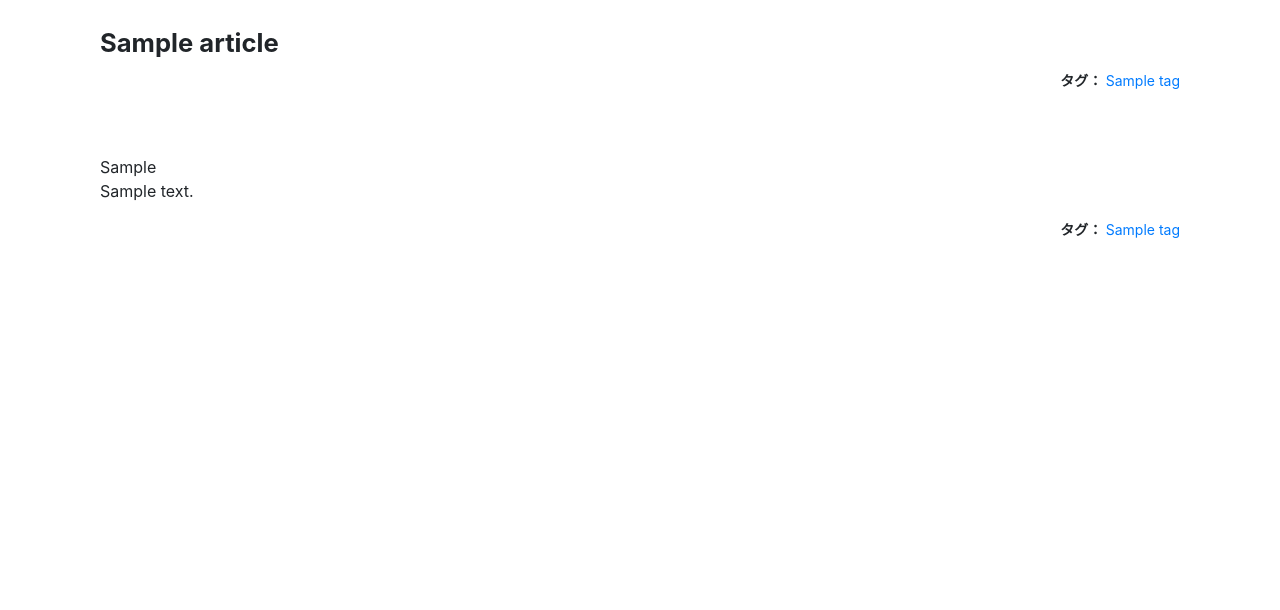
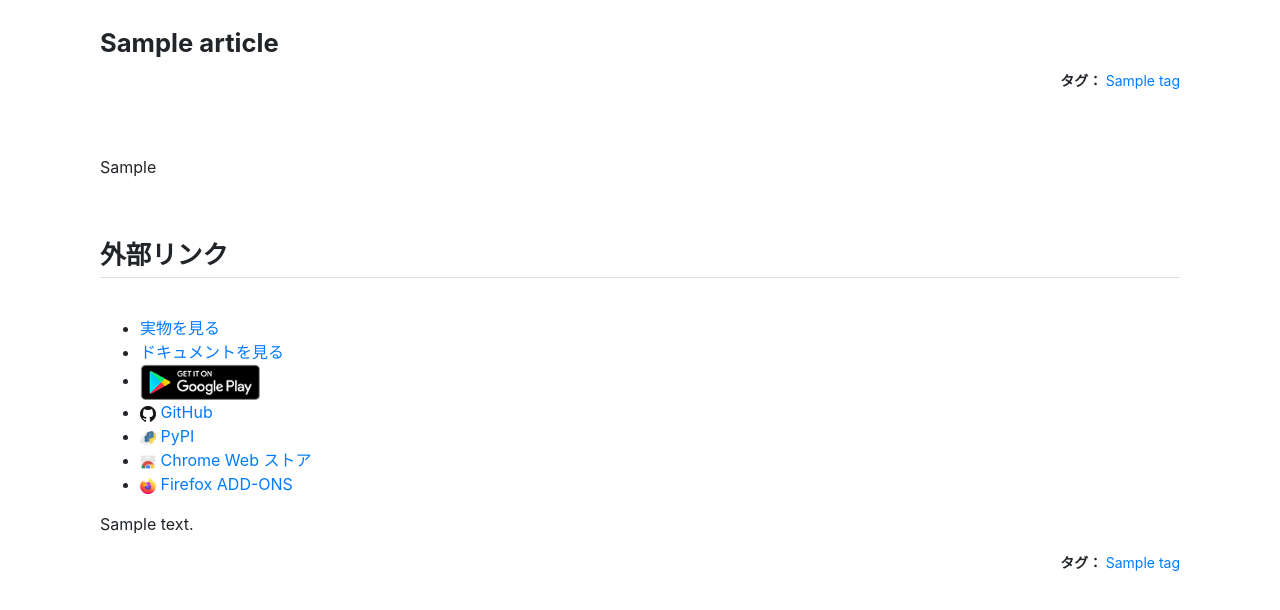
Before and after one commit to unaguna/portfolio-django, a Django app: page /products/1 in a window 1280 px wide. Shown: the top 610 px of the page. Run offline with Django 3.2, Linux system fonts and the light colour scheme; tables that the repository leaves empty hold one stand-in row (values such as "Sample post"); some libraries are stand-ins or nearby versions.

Commit message:
✨製作物記事に外部リンクを追加

```diff
--- a/cms/templates/cms/product.html
+++ b/cms/templates/cms/product.html
@@ -25,6 +25,66 @@
     </div>
     <div class="row">
       <div class="col-12">
+        <h2>外部リンク</h2>
+        <ul>
+          {% if product.url_product %}
+            <li>
+              <a href="{{ product.url_product }}" target="_blank">
+                実物を見る
+              </a>
+            </li>
+          {% endif %}
+          {% if product.url_document %}
+            <li>
+              <a href="{{ product.url_document }}" target="_blank">
+                ドキュメントを見る
+              </a>
+            </li>
+          {% endif %}
+          {% if product.url_android %}
+            <li>
+              <a href="{{ product.url_android }}" target="_blank">
+                <img src="{% static 'cms/img/android.png' %}" height="36px" />
+              </a>
+            </li>
+          {% endif %}
+          {% if product.url_github %}
+            <li>
+              <a href="{{ product.url_github }}" title="GitHub" target="_blank">
+                <img src="{% static 'cms/img/github.png' %}" class="article__link_ico" />
+                GitHub
+              </a>
+            </li>
+          {% endif %}
+          {% if product.url_pypi %}
+            <li>
+              <a href="{{ product.url_pypi }}" title="PyPI" target="_blank">
+                <img src="{% static 'cms/img/pypi.png' %}" class="article__link_ico" />
+                PyPI
+              </a>
+            </li>
+          {% endif %}
+          {% if product.url_chrome_store %}
+            <li>
+              <a href="{{ product.url_chrome_store }}" title="Chrome Web ストア" target="_blank">
+                <img src="{% static 'cms/img/g_chrome.png' %}" class="article__link_ico" />
+                Chrome Web ストア
+              </a>
+            </li>
+          {% endif %}
+          {% if product.url_firefox_addons %}
+            <li>
+              <a href="{{ product.url_firefox_addons }}" title="Firefox ADD-ONS" target="_blank">
+                <img src="{% static 'cms/img/firefox_addons.png' %}" class="article__link_ico" />
+                Firefox ADD-ONS
+              </a>
+            </li>
+          {% endif %}
+        </ul>
+      </div>
+    </div>
+    <div class="row">
+      <div class="col-12">
         {{ product.article.body | markdown2html | safe }}
       </div>
     </div>
```
